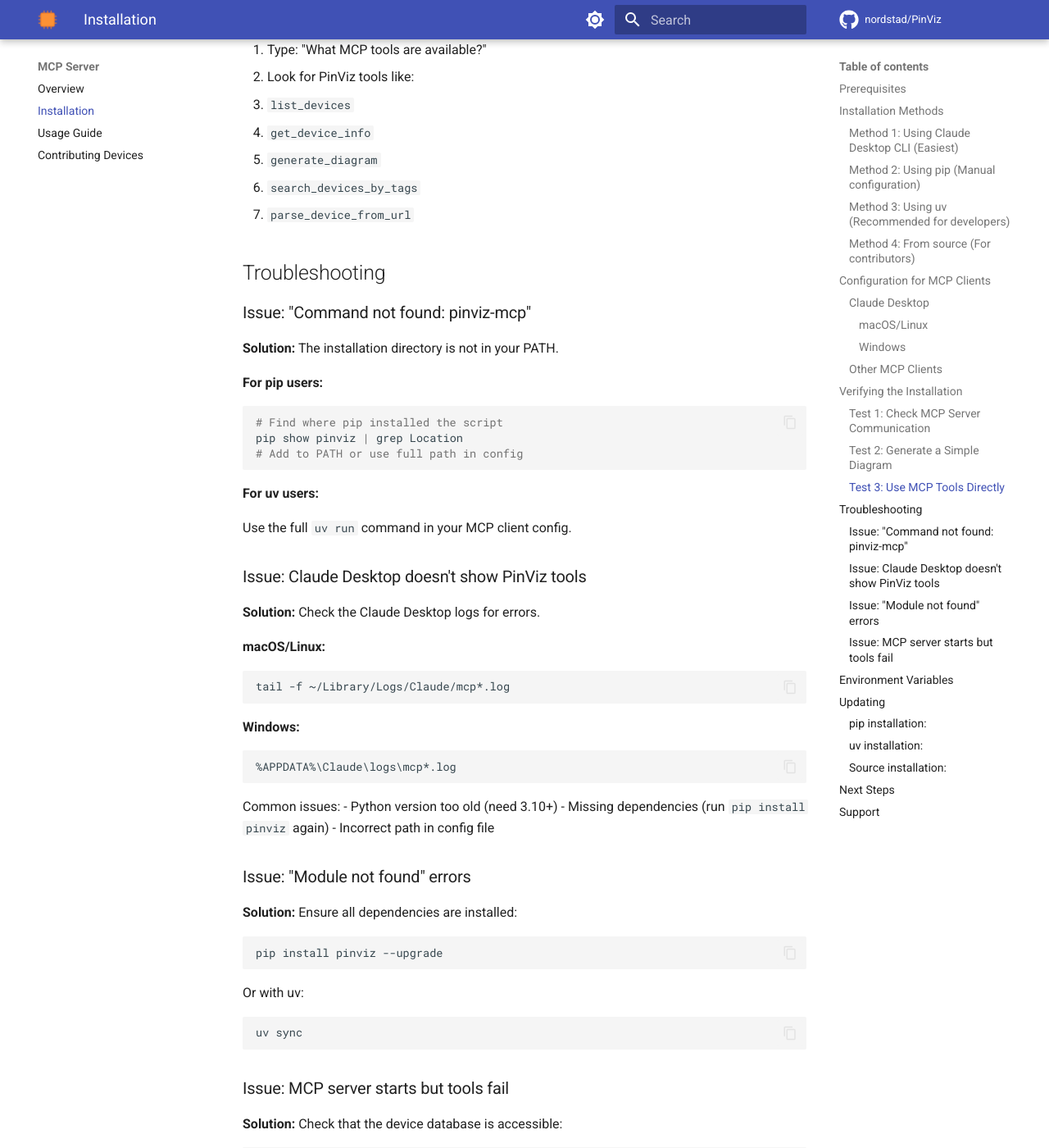
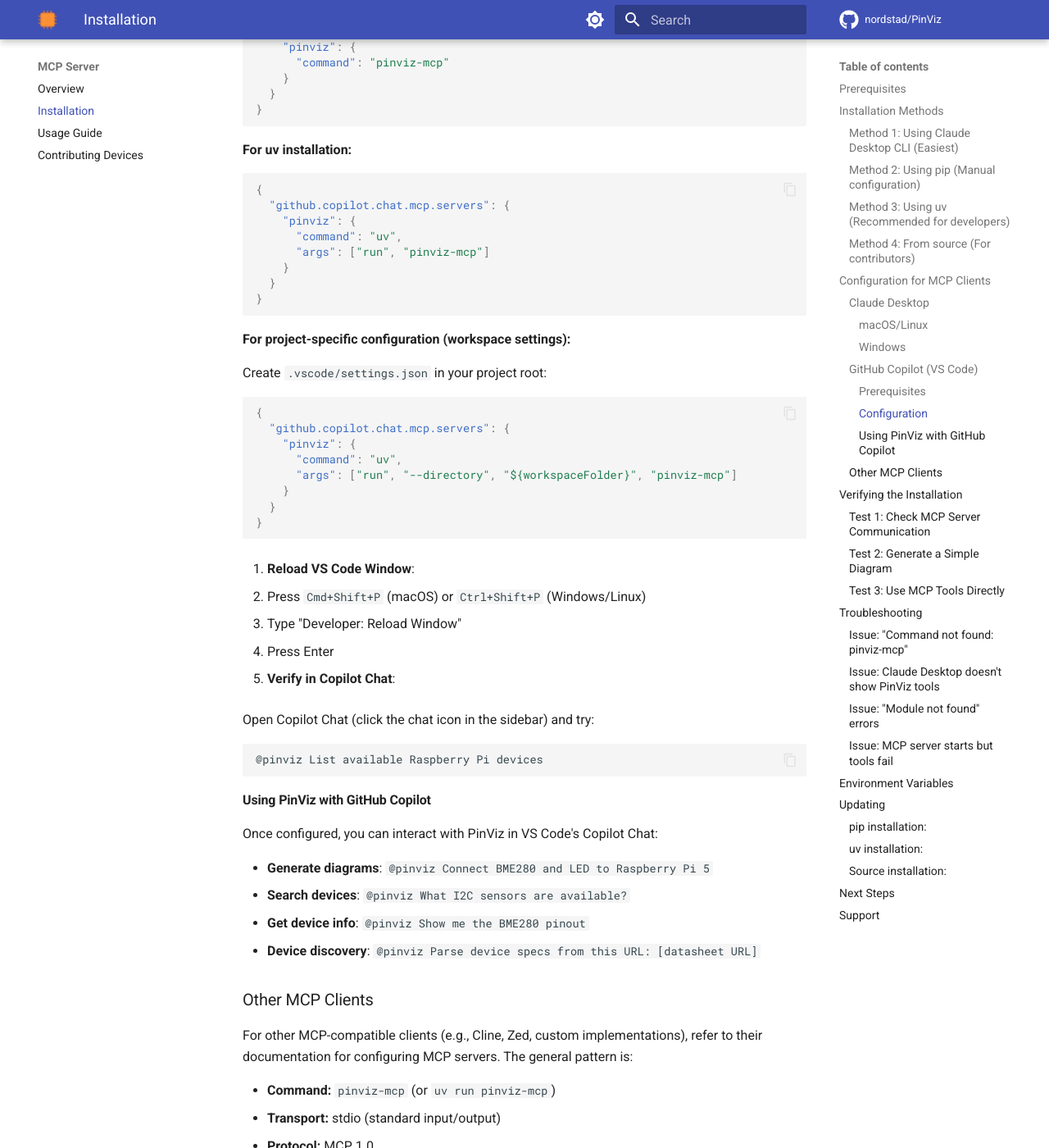
Before and after one commit to nordstad/PinViz, an MkDocs documentation site: the page built from docs/mcp-server/installation.md, in a window 1280 px wide and 1400 px high, scrolled down 4823 px. Shown: the whole window at 82% size. Built offline with MkDocs 1.6.1 and Material for MkDocs 9.7.7, drawn with Linux system fonts in a browser that asks for light colours; comment, search, counter and statistics services are not loaded; some of the changed text lies outside the part shown.

Commit message:
Add GitHub Copilot (VS Code) installation instructions
- Add comprehensive GitHub Copilot setup section to installation guide
- Include configuration for pip, uv, and workspace-specific setups
- Document @pinviz chat usage in VS Code Copilot Chat
- Add GitHub Copilot quick start to README.md
- Provide examples of using PinViz with Copilot Chat

Supports both user-level and project-level VS Code settings.
Makes PinViz accessible in VS Code via GitHub Copilot.

````diff
--- a/docs/mcp-server/installation.md
+++ b/docs/mcp-server/installation.md
@@ -204,9 +204,99 @@
 
 3. **Restart Claude Desktop**
 
+### GitHub Copilot (VS Code)
+
+GitHub Copilot supports MCP servers through VS Code's Multi-Provider Chat feature.
+
+#### Prerequisites
+
+- VS Code version 1.90 or later
+- GitHub Copilot extension installed and activated
+- Python 3.10+ installed and available in PATH
+
+#### Configuration
+
+1. **Install PinViz** (if not already installed):
+
+```bash
+pip install pinviz
+```
+
+2. **Open VS Code Settings**:
+
+   - Press `Cmd+,` (macOS) or `Ctrl+,` (Windows/Linux)
+   - Search for "mcp"
+   - Or edit your `settings.json` directly: `Cmd+Shift+P` → "Preferences: Open User Settings (JSON)"
+
+3. **Add MCP Server Configuration**:
+
+   Add the following to your VS Code `settings.json`:
+
+**For pip installation:**
+
+```json
+{
+  "github.copilot.chat.mcp.servers": {
+    "pinviz": {
+      "command": "pinviz-mcp"
+    }
+  }
+}
+```
+
+**For uv installation:**
+
+```json
+{
+  "github.copilot.chat.mcp.servers": {
+    "pinviz": {
+      "command": "uv",
+      "args": ["run", "pinviz-mcp"]
+    }
+  }
+}
+```
+
+**For project-specific configuration (workspace settings):**
+
+Create `.vscode/settings.json` in your project root:
+
+```json
+{
+  "github.copilot.chat.mcp.servers": {
+    "pinviz": {
+      "command": "uv",
+      "args": ["run", "--directory", "${workspaceFolder}", "pinviz-mcp"]
+    }
+  }
+}
+```
+
+4. **Reload VS Code Window**:
+
+   - Press `Cmd+Shift+P` (macOS) or `Ctrl+Shift+P` (Windows/Linux)
+   - Type "Developer: Reload Window"
+   - Press Enter
+
+5. **Verify in Copilot Chat**:
+
+   Open Copilot Chat (click the chat icon in the sidebar) and try:
+   ```
+   @pinviz List available Raspberry Pi devices
+   ```
+
+#### Using PinViz with GitHub Copilot
+
+Once configured, you can interact with PinViz in VS Code's Copilot Chat:
+
+- **Generate diagrams**: `@pinviz Connect BME280 and LED to Raspberry Pi 5`
+- **Search devices**: `@pinviz What I2C sensors are available?`
+- **Get device info**: `@pinviz Show me the BME280 pinout`
+- **Device discovery**: `@pinviz Parse device specs from this URL: [datasheet URL]`
+
 ### Other MCP Clients
 
-For other MCP-compatible clients (e.g., Cline, custom implementations), refer to their documentation for configuring MCP servers. The general pattern is:
+For other MCP-compatible clients (e.g., Cline, Zed, custom implementations), refer to their documentation for configuring MCP servers. The general pattern is:
 
 - **Command:** `pinviz-mcp` (or `uv run pinviz-mcp`)
 - **Transport:** stdio (standard input/output)
````
Also changed, not shown: README.md (+22 -0 lines).
